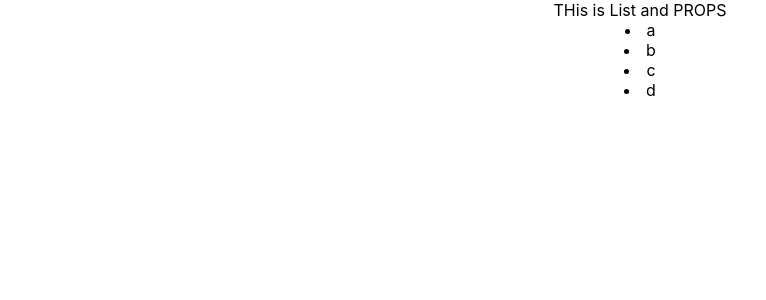
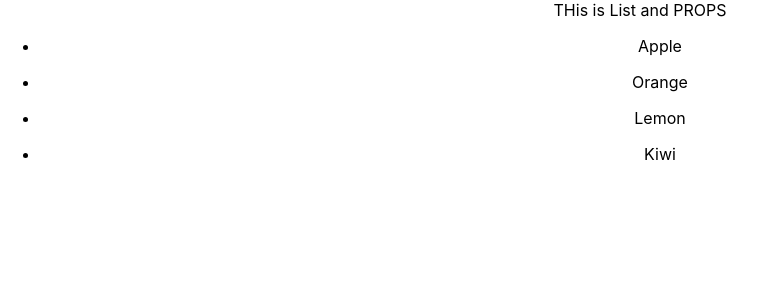
Before and after one commit to paudel54/React_Interview, a React (Create React App) app in the folder second/: page / in a window 1280 px wide. Shown: the top 300 px of the page, without its empty margins (0-766 px from the left). Built offline with nearby package versions, Linux system fonts and the light colour scheme.

Commit message:
Revisited List with Components

```diff
--- a/second/src/App.js
+++ b/second/src/App.js
@@ -1,16 +1,24 @@
 import './App.css';
-import { useCallback, useState } from 'react';
+import { useState } from 'react';
+import ListItem from './component/ListItem';
 // Rendering the collection of list in React with map() fn.
 function App() {
-  const temp = ['a', 'b', 'c', 'd']
-  const [product, setProducts] = useState(temp);
+  // array of object literals
+  const temp = [
+    { id: 1, pName: 'Apple', price: '$12' },
+    { id: 2, pName: 'Orange', price: '$9' },
+    { id: 3, pName: 'Lemon', price: '$2' },
+    { id: 4, pName: 'Kiwi', price: '$7' },
+  ]
+  const [products, setProducts] = useState(temp);
   return (
     <div className="App">
       <div>THis is List and PROPS</div>
+      {/* {JSON.stringify(products)} */}
       <div>
-        {product.map((item, i) => {
+        {products.map((item) => {
           return (
-            <li key={i.toString()}>{item}</li>
+            <ListItem key={item.id.toString()} pName={item.pName} />
           )
         })}
       </div>
--- /dev/null
+++ b/second/src/component/ListItem.js
@@ -0,0 +1,13 @@
+import React from 'react'
+
+const ListItem = (props) => {
+    return (
+        <div>
+            <ul>
+                <li>{props.pName}</li>
+            </ul>
+        </div>
+    )
+}
+
+export default ListItem
```
